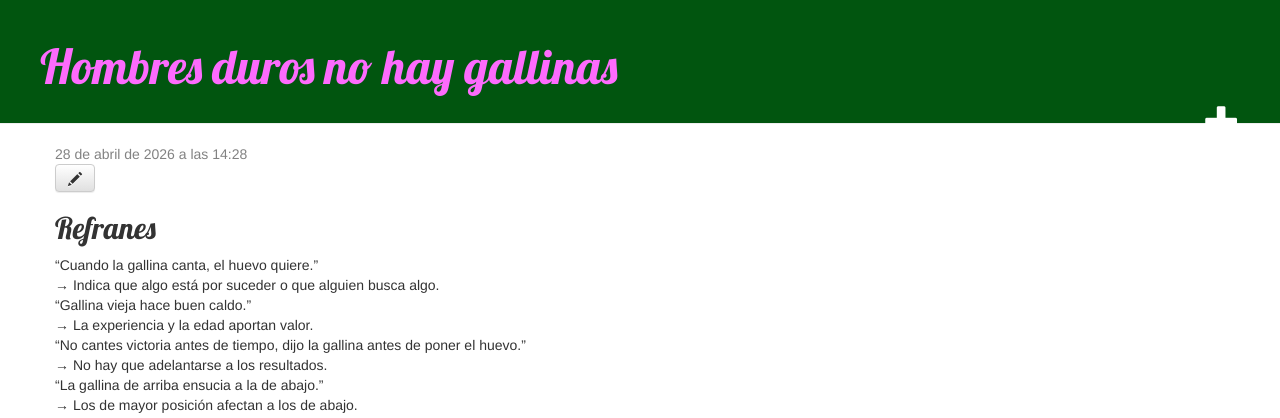
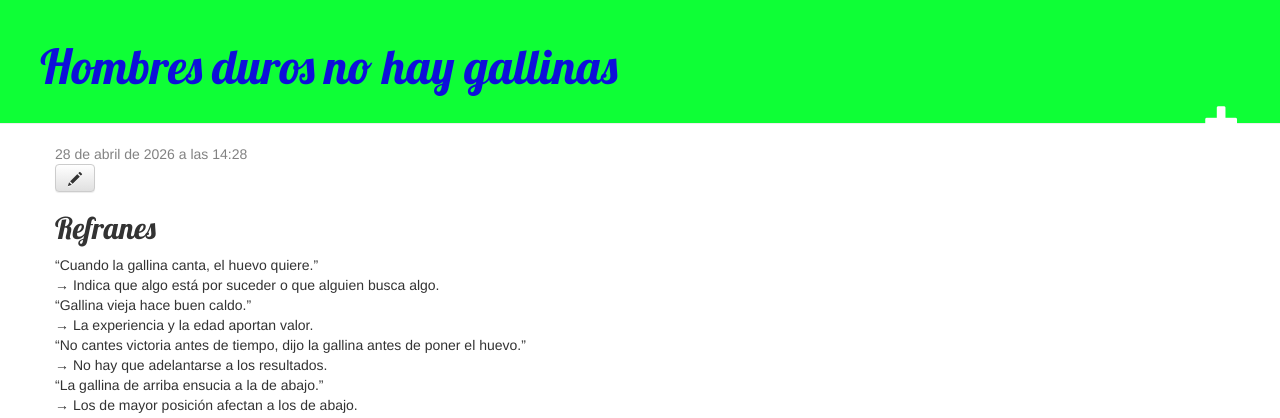
Before and after one commit to AliAssou/Hombres-duros-no-hay-gallinas, a Django app: page /post/7/ in a window 1280 px wide. Shown: the top 418 px of the page. Run offline with Django 5.2, Linux system fonts and the light colour scheme; data comes from the database, SQL or seed files in the repository; some libraries are stand-ins or nearby versions.

Commit message:
color de prueba

```diff
--- a/blog/static/css/blog.css
+++ b/blog/static/css/blog.css
@@ -1,11 +1,11 @@
 .page-header {
-    background-color: #01550f;
+    background-color: #0eff36;
     margin-top: 0;
     padding: 20px 20px 20px 40px;
 }
 
 .page-header h1, .page-header h1 a, .page-header h1 a:visited, .page-header h1 a:active {
-    color: #fd6bfd;
+    color: #0d10da;
     font-size: 36pt;
     text-decoration: none;
 }
```
